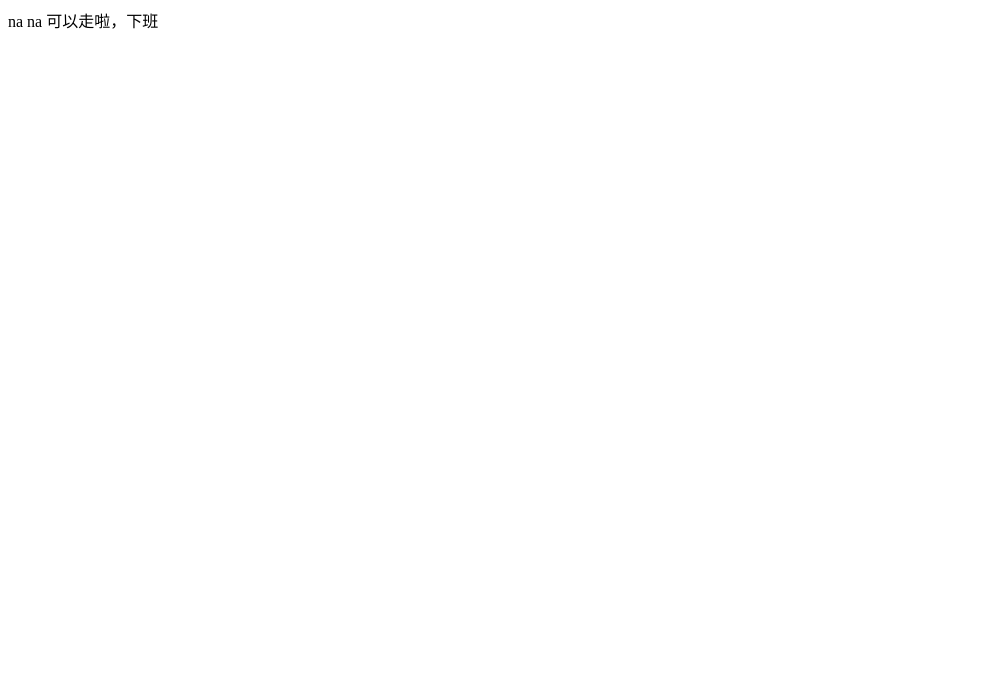
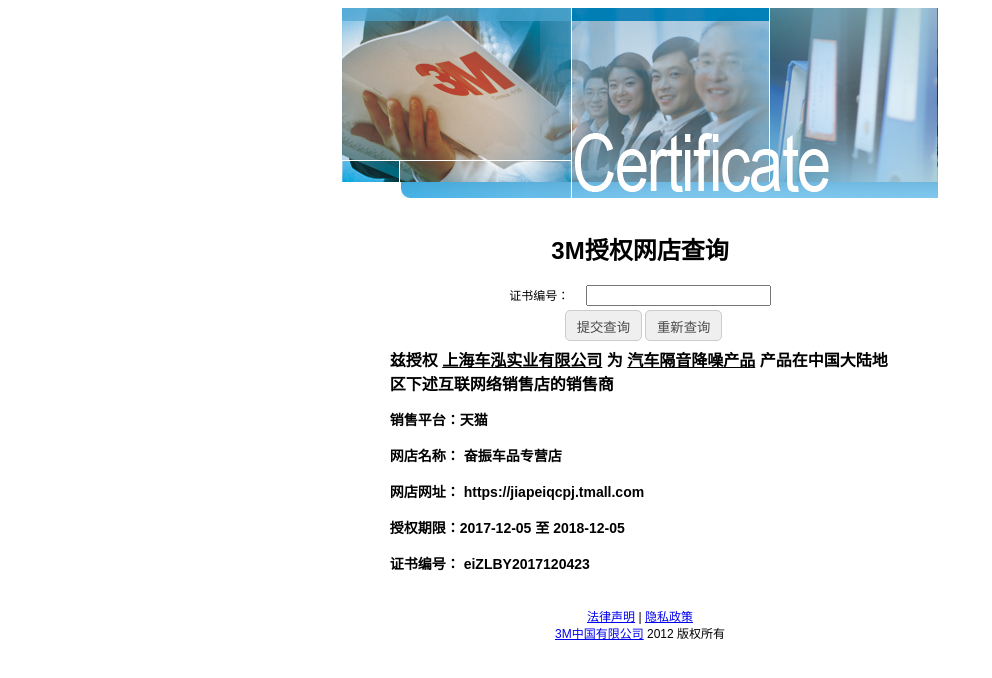
Before and after one commit to 3mebiz/CPCertificate, a plain HTML site: page index.html in a window 1280 px wide. Shown: the whole page, without its empty margins (0-992 px from the left). Drawn offline with Linux system fonts and the light colour scheme; a script that the page names is missing.

Commit message:
website build

```diff
--- a/index.html
+++ b/index.html
@@ -1 +1,132 @@
-na na 可以走啦，下班
+<!DOCTYPE html>
+<html lang="en">
+<head>
+    <meta charset="UTF-8">
+    <meta http-equiv="Content-Type" name="viewport"
+          content="width=device-width,initial-scale=1.0, minimum-scale=0.5, maximum-scale=2.0, user-scalable=yes">
+    <title>3M合作伙伴授权证书查询</title>
+    <link href="partners.css" rel="stylesheet" type="text/css">
+    <script src="http://solutions9.3m.com/3MContentRetrievalAPI/BlobServlet?assetId=1180613536257&amp;assetType=MMM_Image&amp;blobAttribute=ImageFile"></script>
+    <script src="http://solutions9.3m.com/3MContentRetrievalAPI/BlobServlet?assetId=1180620308103&amp;assetType=MMM_Image&amp;blobAttribute=ImageFile"></script>
+
+    <script type="text/javascript">
+        function validateForm() {
+            if ($("#anticodeId").val() == "") {
+                alert("请输入证书编号！");
+            }
+            else {
+                document.forms[0].submit();
+            }
+        }
+
+        $(function () {
+            var winWidth = document.body.clientWidth
+
+            $("td.blankTD").each(function () {
+                if (winWidth < 700) {
+                    $(this).attr("width", "10%");
+                } else {
+                    $(this).attr("width", "30%");
+                }
+            });
+
+            if ('' != '') {
+                $('#anticodeId').val('');
+            }
+        });
+    </script>
+</head>
+<body style="text-align: center;">
+<div style="text-align: center; width: 100%; margin: 0 auto 0 auto;">
+    <div style="width: 100%;text-align: center;">
+        <img width="100%" src="Per_Banner.jpg" style="height: auto; width: auto\9;max-width: 596px;max-height: 190px">
+    </div>
+
+    <br>
+
+
+    <h1>3M授权网店查询</h1>
+
+
+    <div style="text-align: center;">
+        <form action="/CPCertificate/webPartners/" id="form1" method="post">
+            <table class="tbl">
+                <tbody>
+                <tr>
+                    <td align="center">
+                        证书编号：&nbsp;&nbsp;&nbsp;&nbsp;
+                        <input name="anticode" id="anticodeId" type="text" size="20">
+                    </td>
+                </tr>
+                <tr>
+                    <td align="center">
+                        <input type="button" onclick="validateForm()" class="buttonPartners" value="提交查询">
+                        <input type="reset" class="buttonReset" value="重新查询"></td>
+                </tr>
+
+                </tbody>
+            </table>
+
+        </form>
+    </div>
+    <div style="min-height: 160px">
+
+
+        <table class="tbl">
+
+
+            <tbody>
+            <tr>
+                <td class="blankTD" width="30%">&nbsp;</td>
+
+                <td align="left">
+                    <font style="font-size: 16px;"><b>兹授权 <u>上海车泓实业有限公司</u>
+                        为 <u>汽车隔音降噪产品</u> 产品在中国大陆地区下述互联网络销售店的销售商</b></font>
+                    <br> <br>
+                    <b>
+                        <font style="font-size: 14px;">
+                            销售平台：天猫<br><br>
+                        </font>
+
+                        <font style="font-size: 14px;">
+                            网店名称： 奋振车品专营店<br><br>
+                            网店网址： https://jiapeiqcpj.tmall.com<br><br>
+                        </font>
+                        <font style="font-size: 14px;">
+                            授权期限：2017-12-05 至 2018-12-05<br><br>
+                            证书编号： eiZLBY2017120423
+                        </font>
+                    </b>
+                </td>
+
+                <td class="blankTD" width="30%">&nbsp;</td>
+            </tr>
+
+
+            </tbody>
+        </table>
+
+
+        <br>
+        <br>
+    </div>
+
+    <table class="tblFoot">
+        <tbody>
+        <tr>
+            <td height="23" align="center">
+                <a href="&#9;http://solutions9.3m.com/wps/portal/3M/zh_CN/WW2/Country/Corp/Legal/"
+                   target="_black">法律声明</a> | <a
+                    href="http://solutions9.3m.com/wps/portal/3M/zh_CN/WW2/Country/Corp/Privacy/"
+                    target="_black">隐私政策</a>
+                <br>
+                <a href="http://www.3m.com.cn/" target="_black">3M中国有限公司</a> 2012 版权所有
+            </td>
+        </tr>
+        </tbody>
+    </table>
+
+</div>
+
+</body>
+</html>
--- /dev/null
+++ b/partners.css
@@ -0,0 +1,50 @@
+
+body {
+    font-family: "Arial","Tahoma","΢���ź�","�ź�";
+    font-size:12px;
+}
+
+.logo_gridsss{
+    background:transparent url("../images/img/logo_grid.gif") no-repeat;
+}
+
+.bgImg{
+    background:transparent url("../images/bgimage.jpg") no-repeat;
+}
+.buttonPartners{
+    cursor:pointer;
+    margin-left:7px;
+    width:77px;
+    height:31px;
+    background:#efefef;
+    border-radius: 5px;
+    border:1px solid #ccc;
+    color:#4a4a4a;
+    line-height: 31px;
+    text-align: center;
+    font-weight: 500;
+}
+.buttonReset{
+    cursor:pointer;
+    width:77px;
+    height:31px;
+    background:#efefef;
+    border-radius: 5px;
+    border:1px solid #ccc;
+    color:#4a4a4a;
+    line-height: 31px;
+    text-align: center;
+    font-weight: 500;
+}
+.tbl {
+    width:100%;
+    text-align: center;
+    border:0;
+}
+.tblFoot {
+    width:100%;
+    text-align: center;
+    border:0;
+    font-size: 12px;
+    font-family: Arial, Helvetica, sans-serif
+}
```
Also changed, not shown: test.html (added, +10 -0 lines), Per_Banner.jpg (added).
